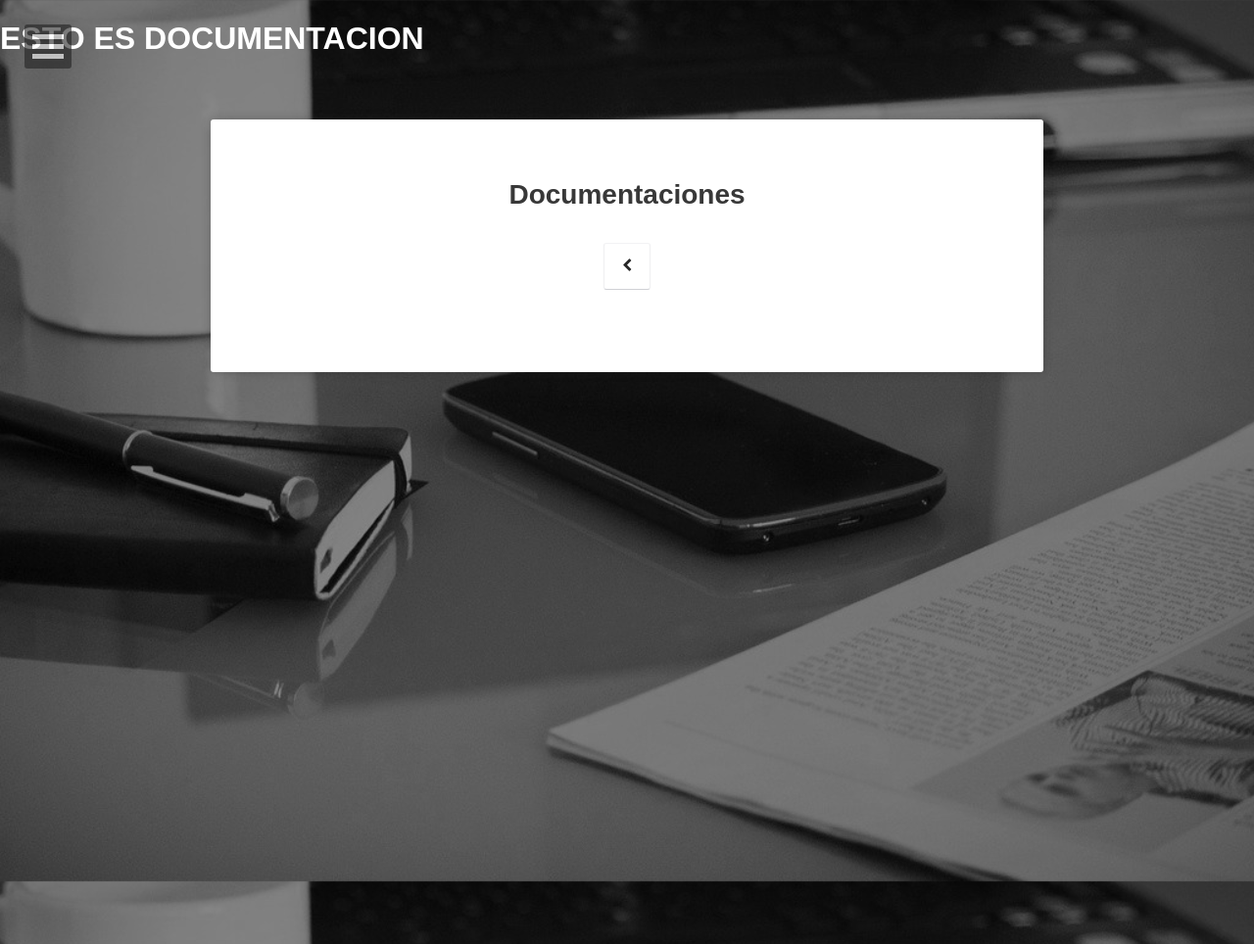
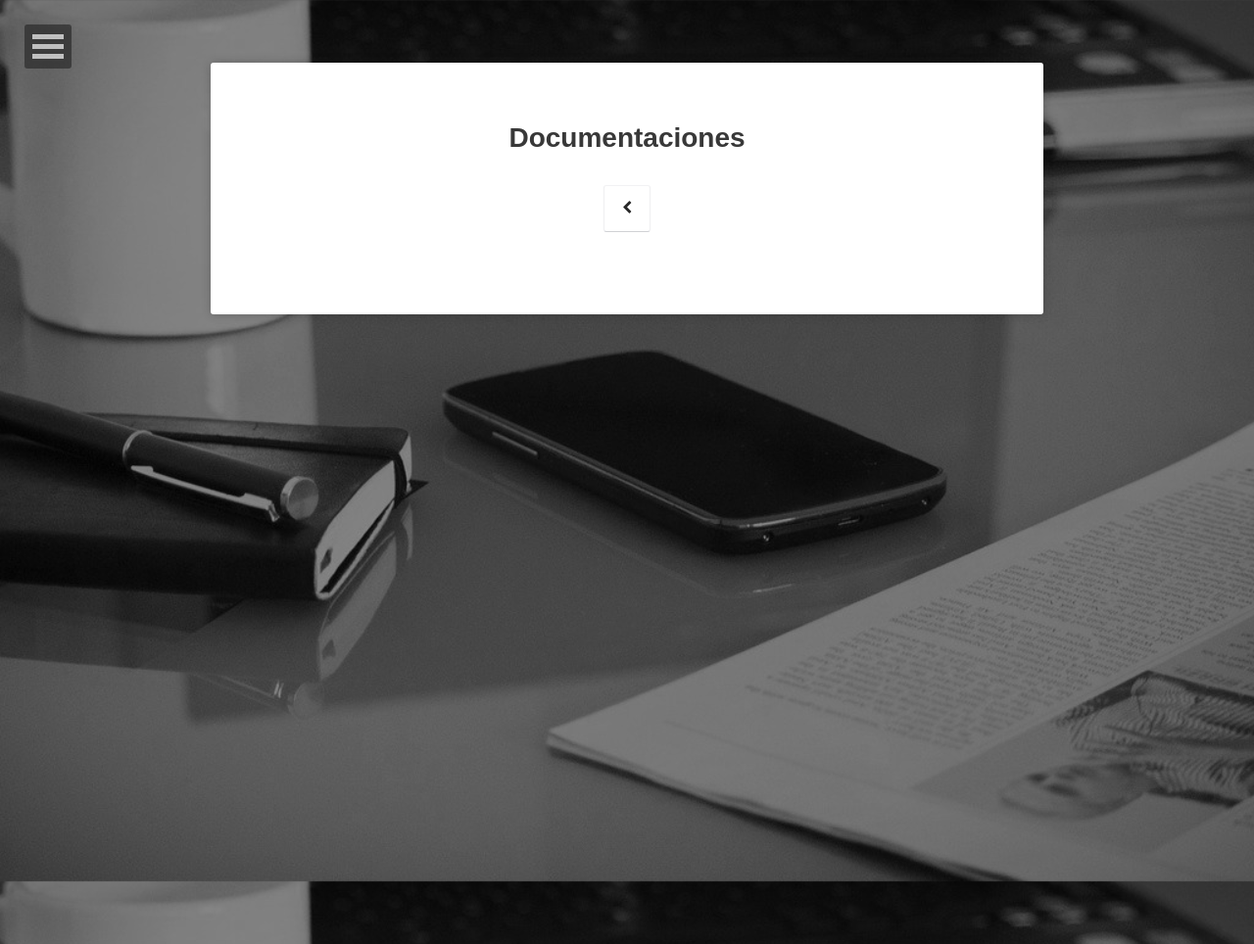
Before and after one commit to Zagur/zagur.github.io, a Jekyll site: the page built from doc/doc.md, in a window 1280 px wide. Shown: the whole page at 98% size. Built offline with Jekyll 4.4.1, drawn with Linux system fonts in a browser that asks for light colours; some web fonts are replaced; comment, search, counter and statistics services are not loaded.

Commit message:
new layout

```diff
--- a/_layouts/doc.html
+++ b/_layouts/doc.html
@@ -13,7 +13,6 @@ layout: compress
     {% include nav.html %}
     <!-- Header -->
     <header class="header" role="banner">
-        <h1>ESTO ES DOCUMENTACION</h1>
         <div class="wrapper animated fadeIn">
             <div class="content">
                 <div class="post-title {% if page.feature %} feature {% endif %}">
```
Also changed, not shown: 1 other file.
